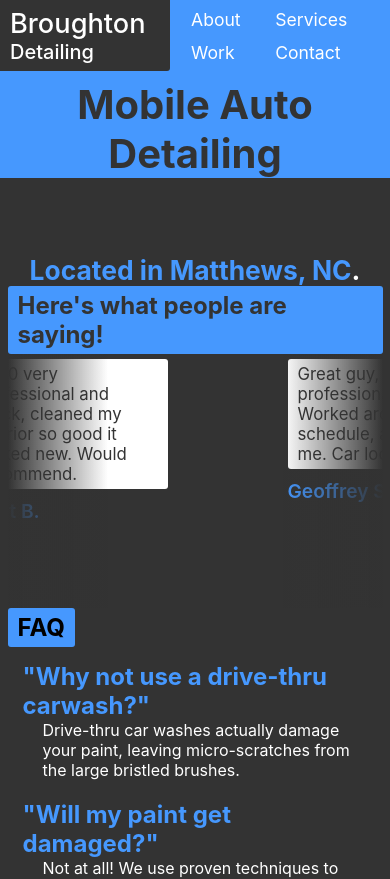
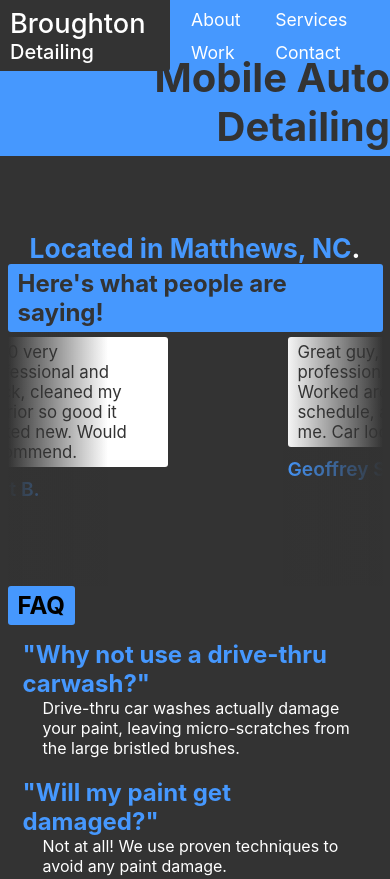
Before and after one commit to jlbroughton88/Broughton_Detailing, a React (Create React App) app in the folder client/: page / in a window 390 px wide. Shown: the top 879 px of the page. Built offline with nearby package versions, Linux system fonts and the light colour scheme.

Commit message:
fixed home head

```diff
--- a/client/src/components/Home1/Home1.scss
+++ b/client/src/components/Home1/Home1.scss
@@ -34,6 +34,7 @@
 
       .headDiv {
         margin-bottom: 100px;
+        height: 156px;
         display: flex;
         justify-content: flex-end;
         width: 100%;
@@ -197,7 +198,9 @@
           .head {
             margin-top: 80px;
             font-size: 2.5rem;
-            text-align: center;
+            text-align: flex-end;
+            align-self: flex-end;
+            margin-bottom: 5px;
           }
         }
       }
```
Also changed, not shown: 8 other files (tests, documents, lock files or other folders).
